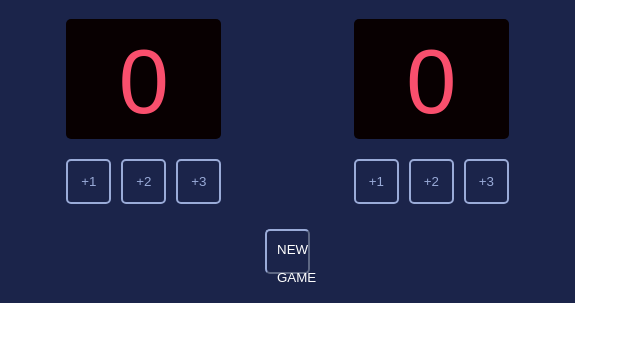
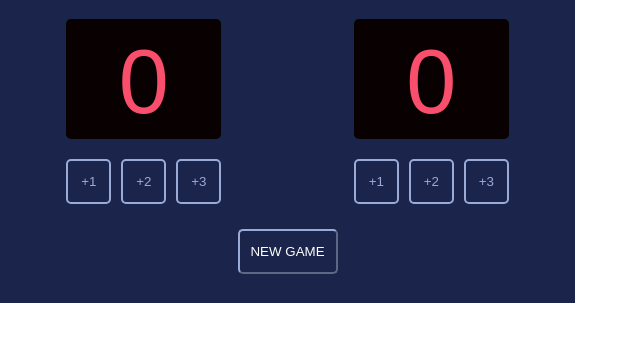
Before and after one commit to JoshuaWX/basketball-game-counter, a website built with Vite: page index.html in a window 1280 px wide. Shown: the part 82-424 px from the top of the page, without its empty margins (0-640 px from the left). Built offline with nearby package versions, Linux system fonts and the light colour scheme; a web font is replaced by a local one.

Commit message:
button adjustments

```diff
--- a/index.css
+++ b/index.css
@@ -63,7 +63,7 @@ body {
     background-color: transparent;
     border:2px outset #9AABD8;
     color: white;
-    width: 45;
+    width: 100px;
     height: 45;
     top: 271px;
     left: 136px;
```
